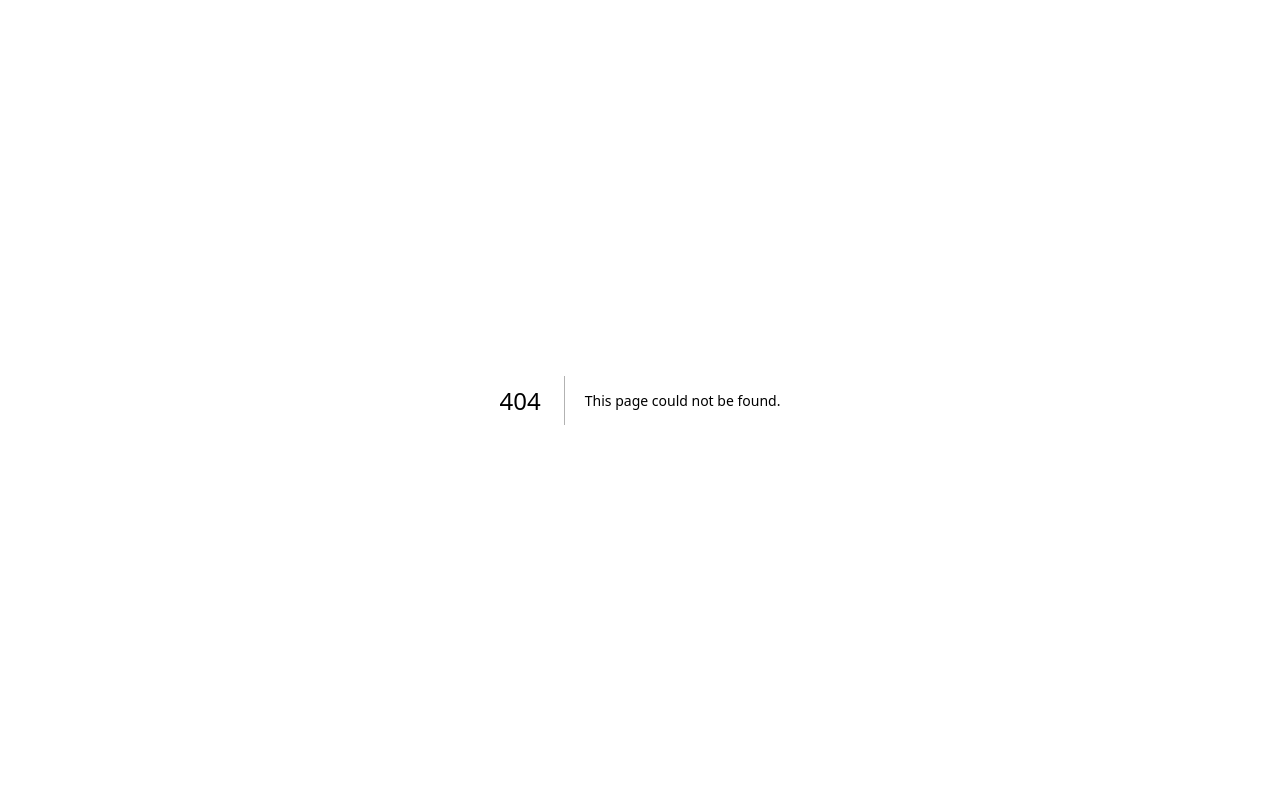
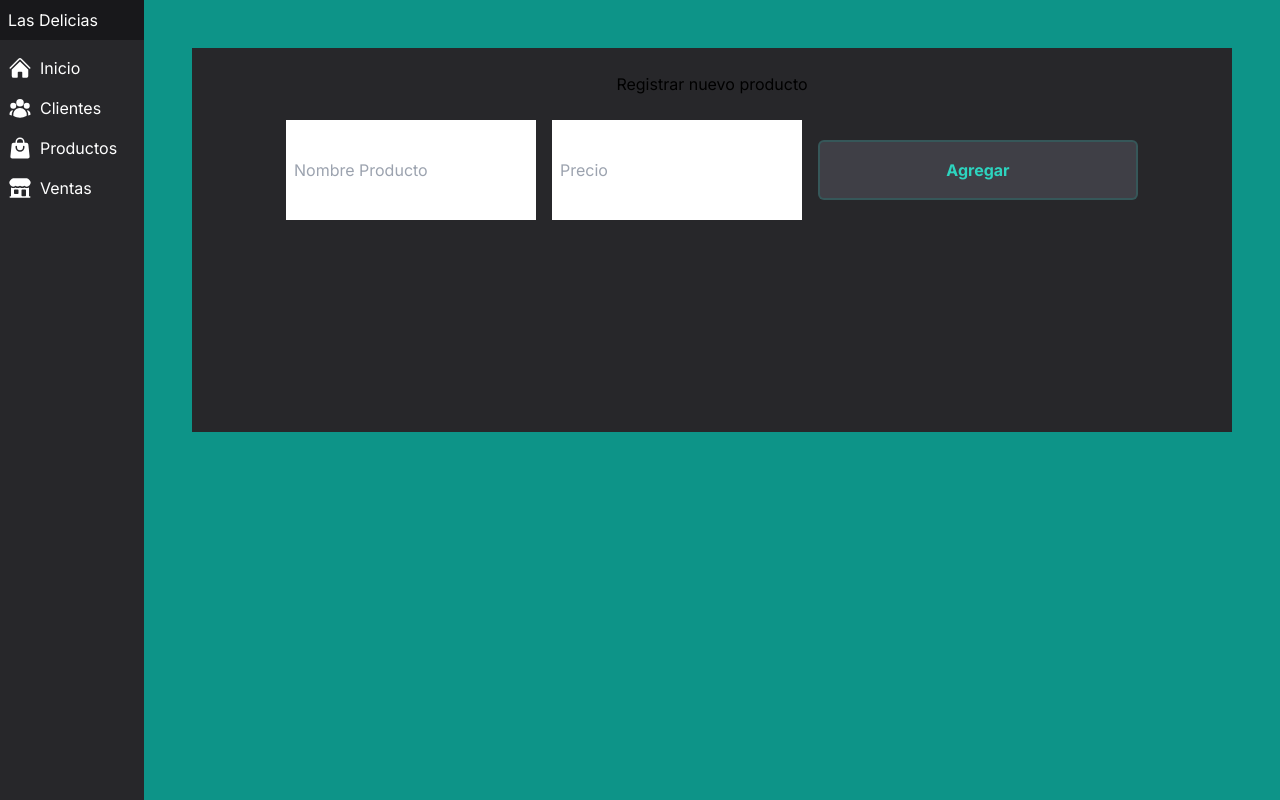
Before and after one commit to patrWan/las-delicias-nextjs, a Next.js app: page /dashboard/products/new in a window 1280 px wide. Before the commit this address had no page. Built offline with nearby package versions, Linux system fonts and the light colour scheme; what tailwindcss-hero-patterns would draw is missing.

Commit message:
feat: add register product function

```diff
--- a/app/actions.jsx
+++ b/app/actions.jsx
@@ -68,3 +68,33 @@ export async function deleteSale(sales, saleId){
         });
     return res;
 }
+
+export async function addProduct(productName, productPrice) {
+    const body = {
+        productName,
+        productPrice
+    }
+
+    const requestOptions = {
+        method: 'POST',
+        headers: { 'Content-Type': 'application/json' },
+        body: JSON.stringify(body)
+    };
+
+    try {
+        await fetch('http://localhost:3000/api/products', requestOptions).then(response => {
+        if (response.status == 200) {
+
+        } else {
+            alert(response.status);
+        }
+    })
+    } catch (error) {
+        console.log(error)
+    }finally {
+        redirect('/dashboard/products');
+    }
+
+
+
+}
--- a/app/api/products/route.js
+++ b/app/api/products/route.js
@@ -1,7 +1,15 @@
-import { getProducts } from '@/app/db/client';
+import { getProducts, addProduct } from '@/app/db/client';
 
 export async function GET(){
     const data = await getProducts();
 
     return Response.json(data)
 }
+
+export async function POST(req){
+    const data = await req.json();
+
+    await addProduct(data.productName, data.productPrice);
+
+    return Response.json({mes : ''})
+}
--- a/app/dashboard/layout.jsx
+++ b/app/dashboard/layout.jsx
@@ -33,9 +33,9 @@ export default function ({ children }) {
             </div>
 
 
-            <div className="w-full min-h-max bg-teal-600"   >
+            <div className="w-full min-h-full bg-teal-600"   >
                 <div className="bg-repeat w-full h-full text-primary-100 heropattern-overlappinghexagons-teal-900" >
-                    <div className="flex-grow p-6 md:overflow-y-auto md:p-12">
+                    <div className="flex-grow p-4 md:overflow-y-auto md:p-12">
                         {children}
                     </div>
                 </div>
--- /dev/null
+++ b/app/dashboard/products/new/page.jsx
@@ -0,0 +1,47 @@
+'use client'
+
+import { useState } from "react";
+import { addProduct } from "@/app/actions";
+
+export default function () {
+    const [productName, setProductName] = useState('');
+    const [productPrice, setProductPrice] = useState('');
+
+    function handleProductName(e) {
+        console.log(e.target.value)
+        setProductName(e.target.value)
+    }
+
+    function handleProductPrice(e) {
+        setProductPrice(e.target.value)
+    }
+
+    return (
+        <div className="bg-zinc-800 text-center h-96 p-6">
+            Registrar nuevo producto
+            <div className="flex w-full flex-wrap md:flex-nowrap gap-4 justify-center my-6">
+                <input
+                    type="text"
+                    placeholder="Nombre Producto"
+                    className="p-2"
+                    onChange={handleProductName}
+                    value={productName}
+                    required
+                />
+                <input
+                    type="number"
+                    placeholder="Precio"
+                    className="p-2"
+                    onChange={handleProductPrice}
+                    value={productPrice}
+                    required
+                />
+
+                <button
+                    className='hover:bg-teal-400 hover:text-white bg-zinc-700 text-teal-400 font-bold my-5 p-4 w-56 md:w-80 rounded-md border-2 border-teal-500/20 text-center'
+                    onClick={() => addProduct(productName, productPrice)}
+                >Agregar</button>
+            </div>
+        </div>
+    )
+}
--- a/app/dashboard/products/page.jsx
+++ b/app/dashboard/products/page.jsx
@@ -1,10 +1,17 @@
 import ProductList from '@/app/ui/products/products-list';
+import Link from 'next/link';
 
 export default function ProductsPage() {
     return (
-        <div className='bg-zinc-800 p-2'>
+        <div className='bg-zinc-800 p-2 flex flex-col'>
             <p className='text-teal-500 font-bold'> Dashboard / Products Page</p>
             <ProductList/>
+            <Link
+                href='/dashboard/products/new'
+                className='hover:bg-teal-400 hover:text-white bg-zinc-700 text-teal-400 font-bold mb-5 p-5 md:w-80 rounded-md border-2 border-teal-500/20 text-center'
+            >
+                Registrar Producto
+            </Link>
 
         </div>
     )
--- a/app/db/client.js
+++ b/app/db/client.js
@@ -9,6 +9,14 @@ export const getProducts = async() => {
     const result = await client.execute({
         sql : 'SELECT * FROM Product;',
         args:[]
+    });
+    return result.rows;
+}
+
+export const addProduct =  async(name, price) => {
+    const result = await client.execute({
+        sql : 'INSERT INTO Product (product_name, product_price, product_image) VALUES(?, ?, null);',
+        args:[name, price]
     });
     return result.rows;
 }
--- a/app/ui/products/products-list.jsx
+++ b/app/ui/products/products-list.jsx
@@ -5,7 +5,7 @@ export default async function productList() {
   const products = await getProducts();
 
   return (
-    <div>
+    <div className='my-8'>
       <p className='text-teal-500/80 text-sm my-2'> Lista de productos</p>
       <div className='flex flex-col bg-white shadow-md p-2 rounded-md'>
         {products.map((product) => {
--- a/package.json
+++ b/package.json
@@ -13,8 +13,7 @@
     "@heroicons/react": "^2.1.3",
     "@libsql/client": "^0.5.6",
     "@react-pdf/renderer": "^3.4.2",
-    "date-fns": "^3.6.0",
-    "firebase": "^10.9.0",
+    "framer-motion": "^11.0.24",
     "libsql": "^0.3.10",
     "next": "14.1.3",
     "react": "^18",
--- a/tailwind.config.js
+++ b/tailwind.config.js
@@ -1,4 +1,5 @@
 /** @type {import('tailwindcss').Config} */
+
 module.exports = {
   content: [
     "./pages/**/*.{js,ts,jsx,tsx,mdx}",
@@ -10,11 +11,12 @@ module.exports = {
       backgroundImage: {
         "gradient-radial": "radial-gradient(var(--tw-gradient-stops))",
         "gradient-conic":
-          "conic-gradient(from 180deg at 50% 50%, var(--tw-gradient-stops))",
+        "conic-gradient(from 180deg at 50% 50%, var(--tw-gradient-stops))",
       },
     },
   },
   plugins: [
     require('tailwindcss-hero-patterns'),
+
   ],
 };
```
Also changed, not shown: 1 other file (tests, documents, lock files or other folders).
